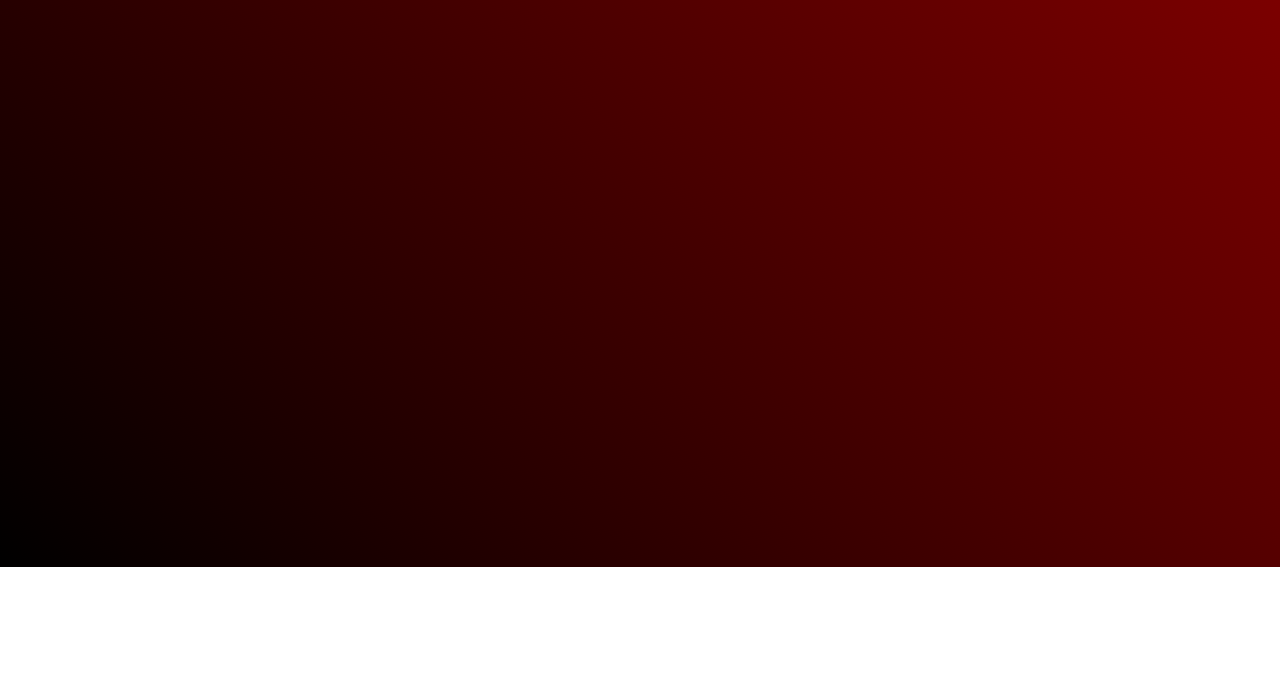
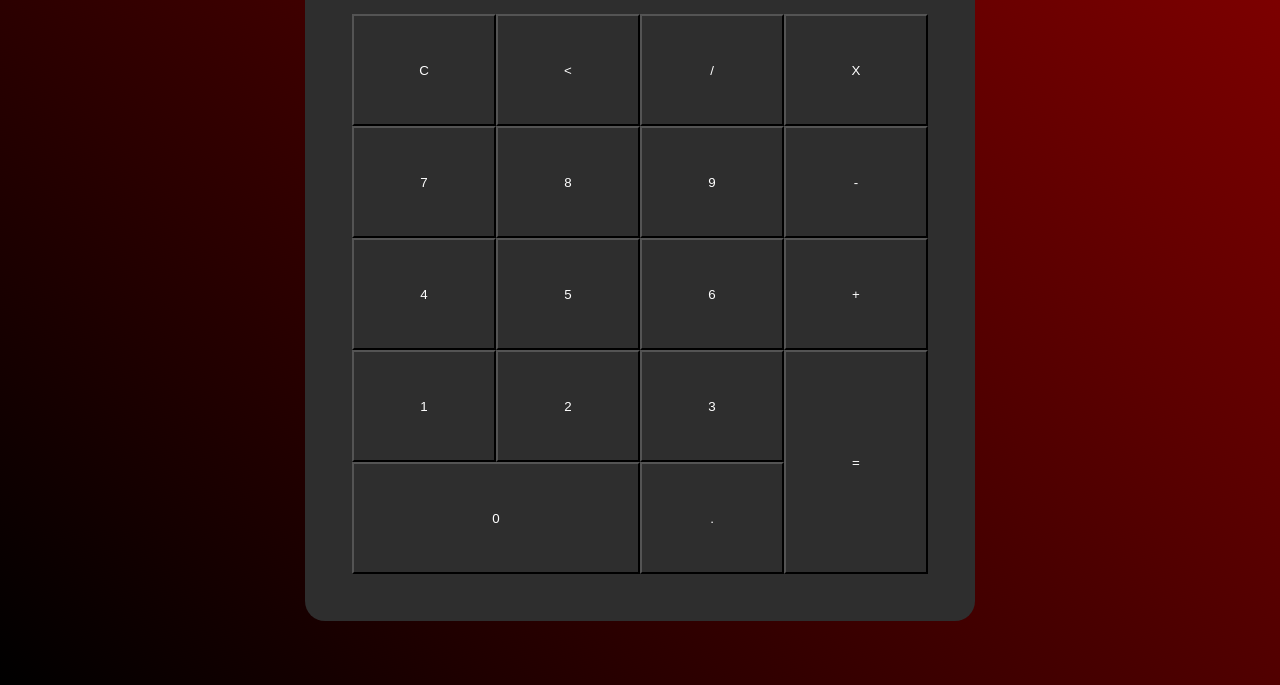
Before and after one commit to Capfyhn/Calculadora, a plain HTML site: page index.html in a window 1280 px wide. Shown: the part 233-918 px from the top of the page. Before the commit the page ends 800 px from the top, so only its background shows below. Drawn offline with Linux system fonts and the light colour scheme.

Commit message:
definindo a grid

```diff
--- a/index.css
+++ b/index.css
@@ -31,18 +31,6 @@ main {
 
 }
 
-div {
-    display:grid
-}
-
-button {
-    height: clamp(10px,90%,100px);
-    width: clamp(10px,90%,100px);
-    font-size: clamp(2rem, 20%, 10rem);
-    aspect-ratio: 1 / 1;
-}
-
-
 p {
     background-color:white;
     width: 98%;
@@ -52,6 +40,36 @@ p {
 
 }
 
+
+#ponto {
+    grid-row: 5/6;
+}
+
+#zero {
+    grid-column: 1/3;
+    grid-row: 5/6;
+}
+
+#igual {
+    grid-row: 4/6;
+    justify-content: end;
+}
+
+.teclado {
+    display:grid;
+    grid-template-columns: 1fr 1fr 1fr 1fr;
+    padding: 2rem;
+    height: 70vh;
+
+}
+
+button {
+    background-color:rgb(46, 46, 46);
+    color:white;
+    height: 100%;
+    width:100%;
+}
+
 button:hover {
 
 }
--- a/index.html
+++ b/index.html
@@ -13,7 +13,27 @@
     <main>
         <h1 id="titulo2">☼CALCULADORA☼</h1>
         <p id="resultado">teste</p>
-        <div>
+        <div class="teclado">
+            <div class="item-teclado"><button>C</button></div>
+            <div class="item-teclado"><button><</button></div>
+            <div class="item-teclado"><button>/</button></div>
+            <div class="item-teclado"><button>X</button></div>
+            <div class="item-teclado"><button>7</button></div>
+            <div class="item-teclado"><button>8</button></div>
+            <div class="item-teclado"><button>9</button></div>
+            <div class="item-teclado"><button>-</button></div>
+            <div class="item-teclado"><button>4</button></div>
+            <div class="item-teclado"><button>5</button></div>
+            <div class="item-teclado"><button>6</button></div>
+            <div class="item-teclado"><button>+</button></div>
+            <div class="item-teclado"><button>1</button></div>
+            <div class="item-teclado"><button>2</button></div>
+            <div class="item-teclado"><button>3</button></div>
+            <div class="item-teclado" id="zero"><button>0</button></div>
+            <div class="item-teclado" id="ponto"><button>.</button></div>
+            <div class="item-teclado" id="igual"><button>=</button></div>
+
+
 
 
 
```
